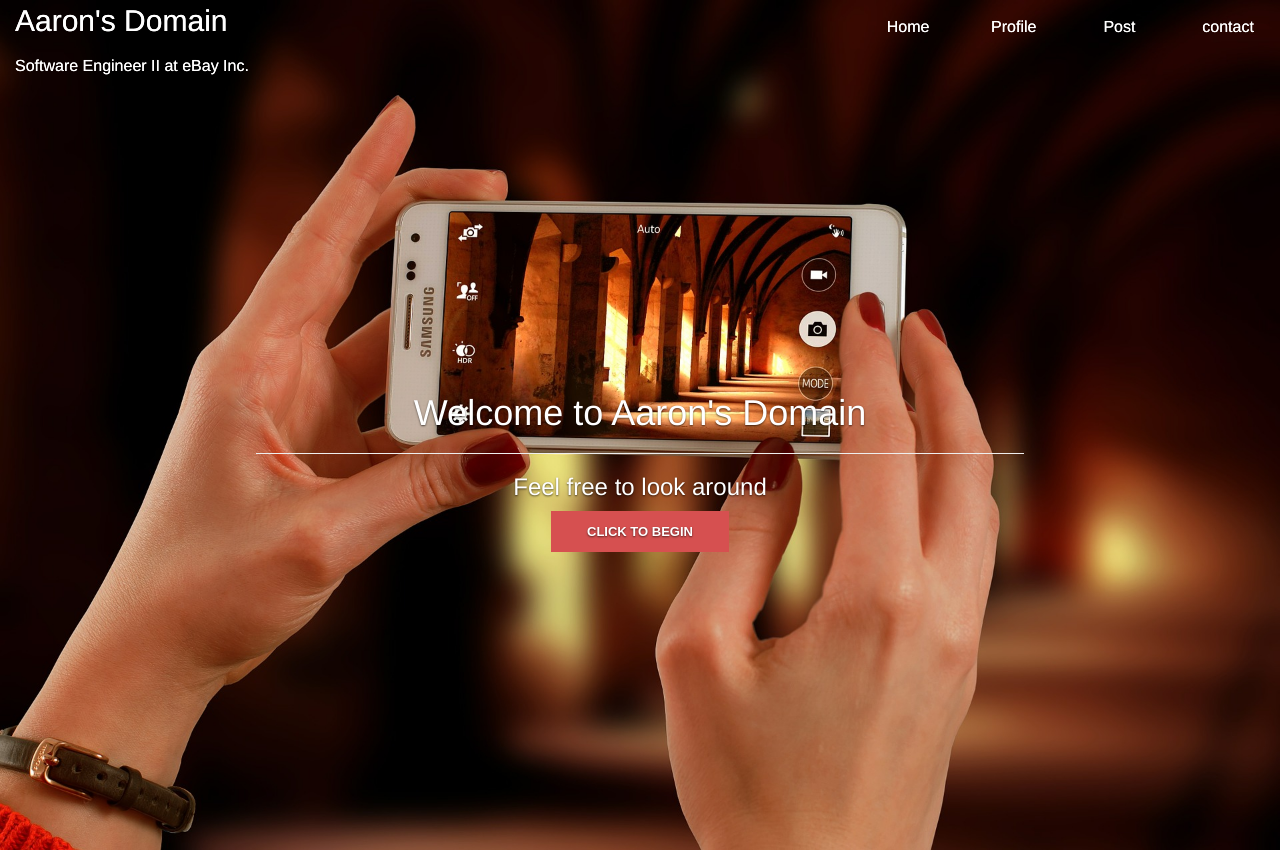
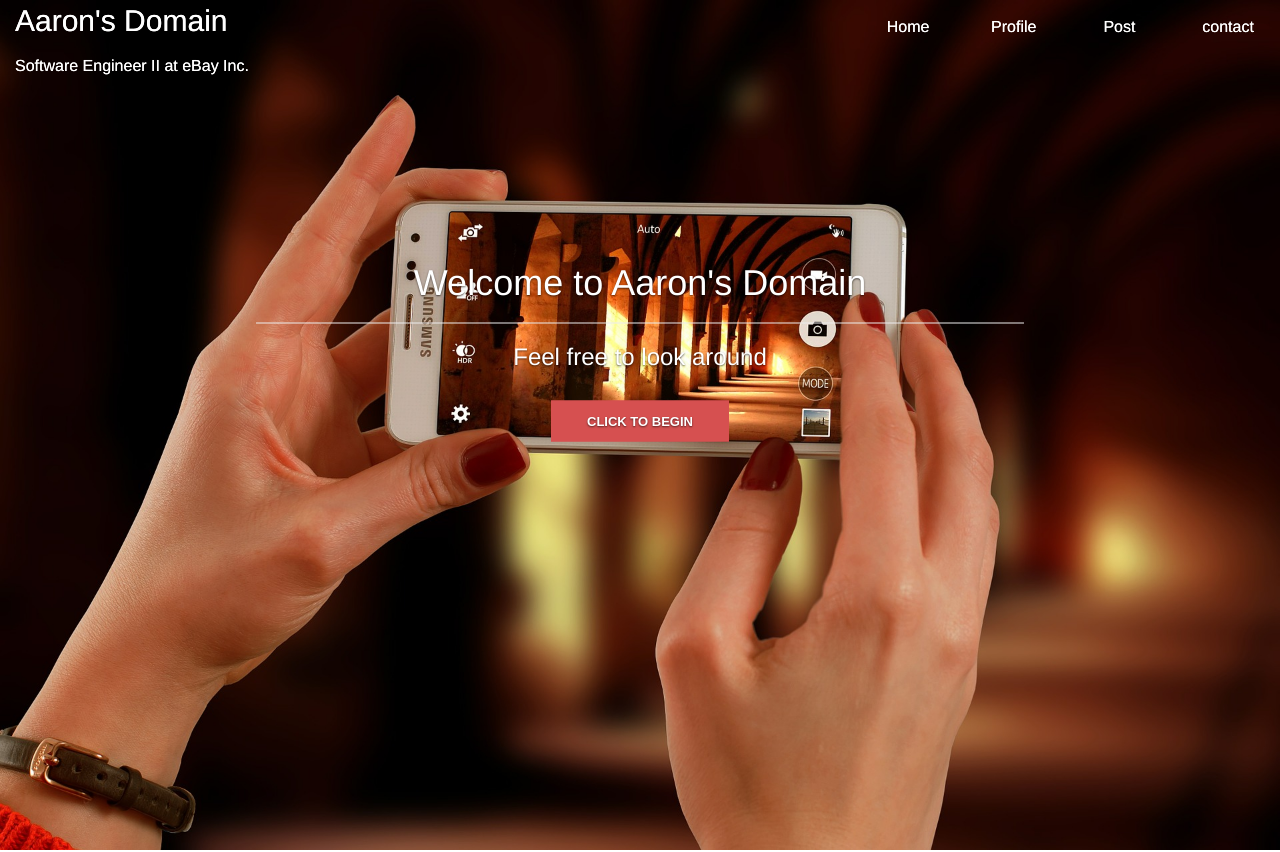
Before and after one commit to QunWu/QunWuDomainFrontEnd_Angular, an Angular app: page /profile in a window 1280 px wide. Shown: the top 852 px of the page. Built offline with nearby package versions, Linux system fonts and the light colour scheme.

Commit message:
change carousel css and html

```diff
--- a/src/app/profile-page/profile-page.component.css
+++ b/src/app/profile-page/profile-page.component.css
@@ -0,0 +1,3 @@
+.profile-page-carousel-wrapper{
+    width: 100vw;
+}
--- a/src/app/profile-page/profile-page.component.html
+++ b/src/app/profile-page/profile-page.component.html
@@ -1,7 +1,9 @@
 <!--header-->
 <app-navigation-header></app-navigation-header>
 <!--welcome carousel slide -->
-<app-carousel></app-carousel>
+<div class="profile-page-carousel-wrapper">
+    <app-carousel></app-carousel>
+</div>
 <!--Main Content-->
 <app-main-content></app-main-content>
 <!--Calender-->
--- a/src/app/shared/carousel/carousel-item/carousel-item.component.css
+++ b/src/app/shared/carousel/carousel-item/carousel-item.component.css
@@ -1,9 +1,5 @@
-.above-mid-caption{
-    margin-bottom: 20%
-}
-
-.small-spacer-20 {
-    margin-top: 20px;
+.small-spacer-40 {
+    margin-top: 40px;
 }
 
 .roll-button {
@@ -16,11 +12,15 @@
     font-weight: 700;
 	padding: 12px 35px;
 	text-transform: uppercase;
-    margin-top: 200px;
-    top: 200px;
 }
 
 .roll-button:hover {
 	color: #d65050;
 	background-color: transparent;
 }
+
+.above-mid-caption{
+    position: absolute;
+    top: 50%;
+    transform: translateY(-50%);
+}
--- a/src/app/shared/carousel/carousel-item/carousel-item.component.html
+++ b/src/app/shared/carousel/carousel-item/carousel-item.component.html
@@ -1,8 +1,8 @@
-        <img class="d-block img-fluid" [src]="anItem.imgSrc" alt="'index:'+index" style="width:100%;">
+        <img class="d-block img-fluid carousel-img" [src]="anItem.imgSrc" alt="'index:'+index" style="width:100%">
         <div class="carousel-caption above-mid-caption">
           <h1>{{anItem.captionH1}}</h1>
           <hr/>
           <h3>{{anItem.captionH3}}</h3>
-          <div class="small-spacer-20"></div>
-          <a id="toMainContent" href="#primary" class="roll-button"> CLICK TO BEGIN</a>
+          <div class="small-spacer-40"></div>
+          <a href="#primary" class="roll-button"> CLICK TO BEGIN</a>
         </div>
--- a/src/app/shared/carousel/carousel-item/carousel-item.component.ts
+++ b/src/app/shared/carousel/carousel-item/carousel-item.component.ts
@@ -1,5 +1,6 @@
 import { Component, OnInit, Input, Renderer2, ElementRef } from '@angular/core';
 import { CarouselItemPojo } from "app/shared/entity/CarouselItemPojo";
+declare var $: any;
 
 @Component({
   selector: 'app-carousel-item',
@@ -9,11 +10,22 @@ import { CarouselItemPojo } from "app/shared/entity/CarouselItemPojo";
 export class CarouselItemComponent implements OnInit {
   @Input() anItem:CarouselItemPojo = null;
   @Input() index : number;
+
   constructor(private elemRef:ElementRef,private render:Renderer2) { }
   ngOnInit() {
     if(this.index == 0){
       this.render.addClass(this.elemRef.nativeElement, "active");
     }
+    //bind onClick event to the button with the animation (add duration)
+    $('a.roll-button').click(function(){
+      console.log($.attr(this, 'href'));
+       console.log($( $.attr(this, 'href') ) );
+       console.log($( $.attr(this, 'href') ).offset() );
+      $('html, body').animate({
+        scrollTop: $( $.attr(this, 'href') ).offset().top
+      }, 1000);
+      return false;
+    });
   }
 
 }
--- a/src/app/shared/carousel/carousel.component.css
+++ b/src/app/shared/carousel/carousel.component.css
@@ -1,30 +1,10 @@
-.container{
+.carousel{
 	width:100%;
-	margin: 0;
-	padding: 0;
 }
-/*TODO :
-1.make the caption responsively
-*/
-/*.roll-button {
-	background-color: #d65050;
-	border: 1px solid #d65050;
-	color: white;
-	font-family: "Raleway", sans-serif;
-	font-size: 13px;
-	line-height: 24px;
-    font-weight: 700;
-	padding: 12px 35px;
-	text-transform: uppercase;
-	margin: auto;
-	vertical-align: middle;
-	position: absolute;
-	left:50%;
-	transform: translateX(-50%);
-	bottom: 35%;
+.carousel-inner{
+	width:100%;
 }
 
-.roll-button:hover {
-	color: #d65050;
-	background-color: transparent;
-}*/
+.item{
+	position: relative;
+}
--- a/src/app/shared/carousel/carousel.component.ts
+++ b/src/app/shared/carousel/carousel.component.ts
@@ -8,8 +8,9 @@ declare var $: any;
   styleUrls: ['./carousel.component.css']
 })
 export class CarouselComponent implements OnInit {
+
   carouselItems: CarouselItemPojo[] = [
-    new CarouselItemPojo("https://pbs.twimg.com/media/DD0zjheVwAUNZCk.jpg","Need a software programmer","Do not hesitate to view my profile"),
+    new CarouselItemPojo("assets/img/1.jpg","Need a software programmer","Do not hesitate to view my profile"),
     new CarouselItemPojo("assets/img/2.jpg","Welcome to Aaron's Domain","Feel free to look around")
   ];
 
@@ -18,13 +19,6 @@ export class CarouselComponent implements OnInit {
   ngOnInit() {
     //set carousel interval to 3.5s
     $('.carousel').carousel({interval: 4000});
-    //bind onClick event to the button with the animation (add duration)
-    $('#toMainContent').click(function(){
-      $('html, body').animate({
-        scrollTop: $( $.attr(this, 'href') ).offset().top
-      }, 1000);
-      return false;
-    });
   }
 
 }
```
Also changed, not shown: package.json (+11 -15 lines).
